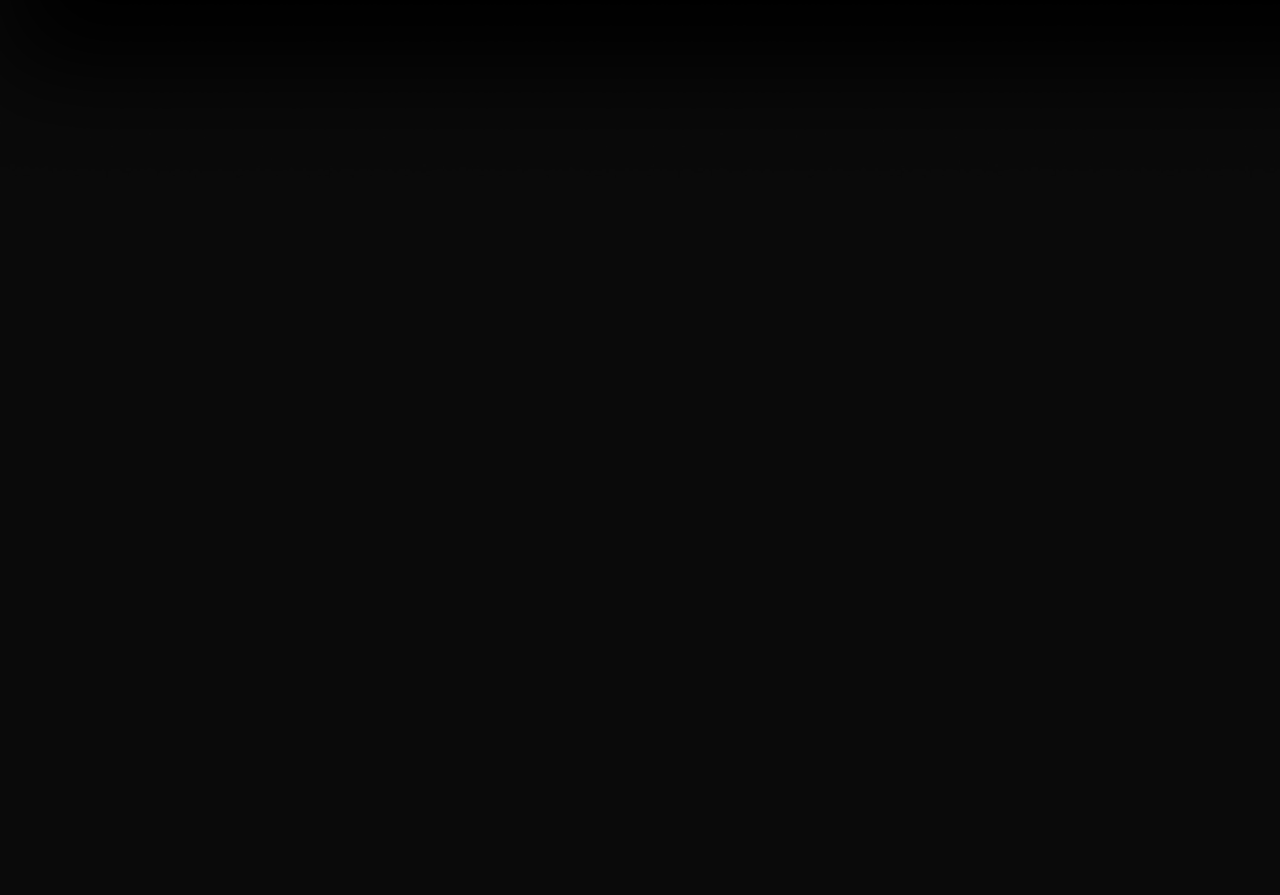
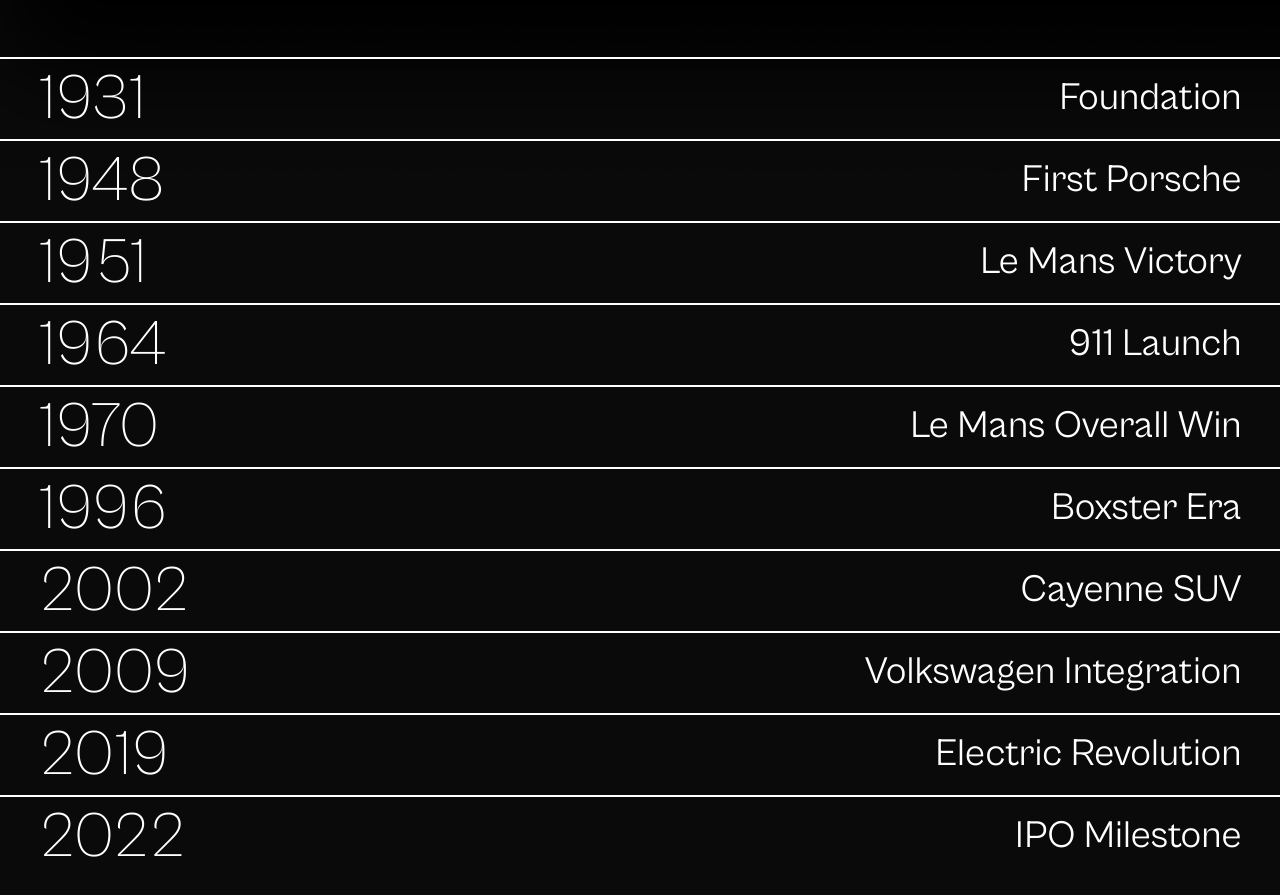
Before and after one commit to gabdani11/porsche-website, a React (Vite) app: page / in a window 1280 px wide. Shown: the part 2640-3535 px from the top of the page. Before the commit the page ends 2821 px from the top, so only its background shows below. Built offline with nearby package versions, Linux system fonts and the light colour scheme.

Commit message:
added porche timeline content

```diff
--- a/src/sections/about/About.jsx
+++ b/src/sections/about/About.jsx
@@ -1,5 +1,6 @@
 import React from 'react'
 import './about.scss'
+import {timeline} from './data.js'
 
 const About = () => {
   return (
@@ -15,6 +16,29 @@
           <img className='frame1Img' src="/frame1.webp" alt="blackframe" />
           <h4 id='aboutBottomTitle'>Motorsport<span>legacy</span></h4>
         </div>
+        <div className="yearList">
+          {
+            timeline.map((data, index)=>{
+              return(
+                <div className="box box1" key={index}>
+            <div className="visible">
+              <h4>{data.year}</h4>
+              <p>{data.title}</p>
+            </div>
+            <div className="reveal">
+             <p>
+              {data.desc}
+             </p>
+            </div>
+          </div>
+              )
+            })
+          }
+
+
+
+
+        </div>
 
     </div>
   )
--- a/src/sections/about/about.scss
+++ b/src/sections/about/about.scss
@@ -13,7 +13,7 @@
 
 
     }
-    p{
+    >p{
         font-size: clamp(1rem, 3vw, 5rem);
         width: 40%;
         min-width: 300px;
@@ -38,6 +38,7 @@
             position: absolute;
             top: 70%;
             width: 100%;
+
         }
         #aboutBottomTitle{
             position: absolute;
@@ -50,4 +51,51 @@
         }
 
     }
+    .yearList{
+        display: flex;
+        flex-direction: column;
+        width: 100%;
+        height: clamp(25rem, 70vw, 70rem);
+        margin-top: clamp(0.2rem, 4vw, 3rem);
+
+        .box{
+            width: 100%;
+            flex-shrink: 1;
+            transition: all 1s ease;
+            border-top: 2px solid white;
+            position: relative;
+            padding: 0 clamp(1rem, 3vw, 5rem);
+            cursor: pointer;
+
+            .visible{
+                display: flex;
+                align-items: center;
+                justify-content: space-between;
+                width: 100%;
+                p{
+                    font-size: clamp(1rem, 3vw, 5rem);
+                }
+
+            }
+
+            .reveal{
+                opacity: 0;
+                position: absolute;
+                transition: opacity 0.3s ease;
+                p{
+                    width: 60%;
+                    color: rgb(136, 136, 136);
+                }
+            }
+        }
+
+        .box:hover{
+            flex-grow: 1;
+            .reveal{
+                display: flex;
+                opacity: 1;
+            }
+        }
+    }
+
 }
--- /dev/null
+++ b/src/sections/about/data.js
@@ -0,0 +1,52 @@
+export const timeline = [
+  {
+    year: "1931",
+    title: "Foundation",
+    desc: " founded Porsche as an engineering consultancy in Stuttgart, laying the groundwork for one of the most iconic performance brands in history."
+  },
+  {
+    year: "1948",
+    title: "First Porsche",
+    desc: "The  became the first production car to bear the Porsche name, combining lightweight design with rear-engine performance."
+  },
+  {
+    year: "1951",
+    title: "Le Mans Victory",
+    desc: "Porsche secured its first class win at the , establishing its dominance in endurance racing."
+  },
+  {
+    year: "1964",
+    title: "911 Launch",
+    desc: "The  was introduced, featuring a rear-mounted flat-six engine and a timeless design that continues to define the brand."
+  },
+  {
+    year: "1970",
+    title: "Le Mans Overall Win",
+    desc: "Porsche achieved its first overall victory at Le Mans with the legendary 917, solidifying its reputation in global motorsport."
+  },
+  {
+    year: "1996",
+    title: "Boxster Era",
+    desc: "The  helped Porsche recover financially, introducing a new generation to the brand."
+  },
+  {
+    year: "2002",
+    title: "Cayenne SUV",
+    desc: "The  redefined Porsche’s market position, proving performance and practicality could coexist."
+  },
+  {
+    year: "2009",
+    title: "Volkswagen Integration",
+    desc: "Porsche became closely integrated with the , expanding its global reach and resources."
+  },
+  {
+    year: "2019",
+    title: "Electric Revolution",
+    desc: "The  marked Porsche’s entry into the electric era, delivering high performance with zero emissions."
+  },
+  {
+    year: "2022",
+    title: "IPO Milestone",
+    desc: "Porsche AG went public in one of Europe’s largest IPOs, reinforcing its position as a leading luxury performance brand."
+  }
+];
```
